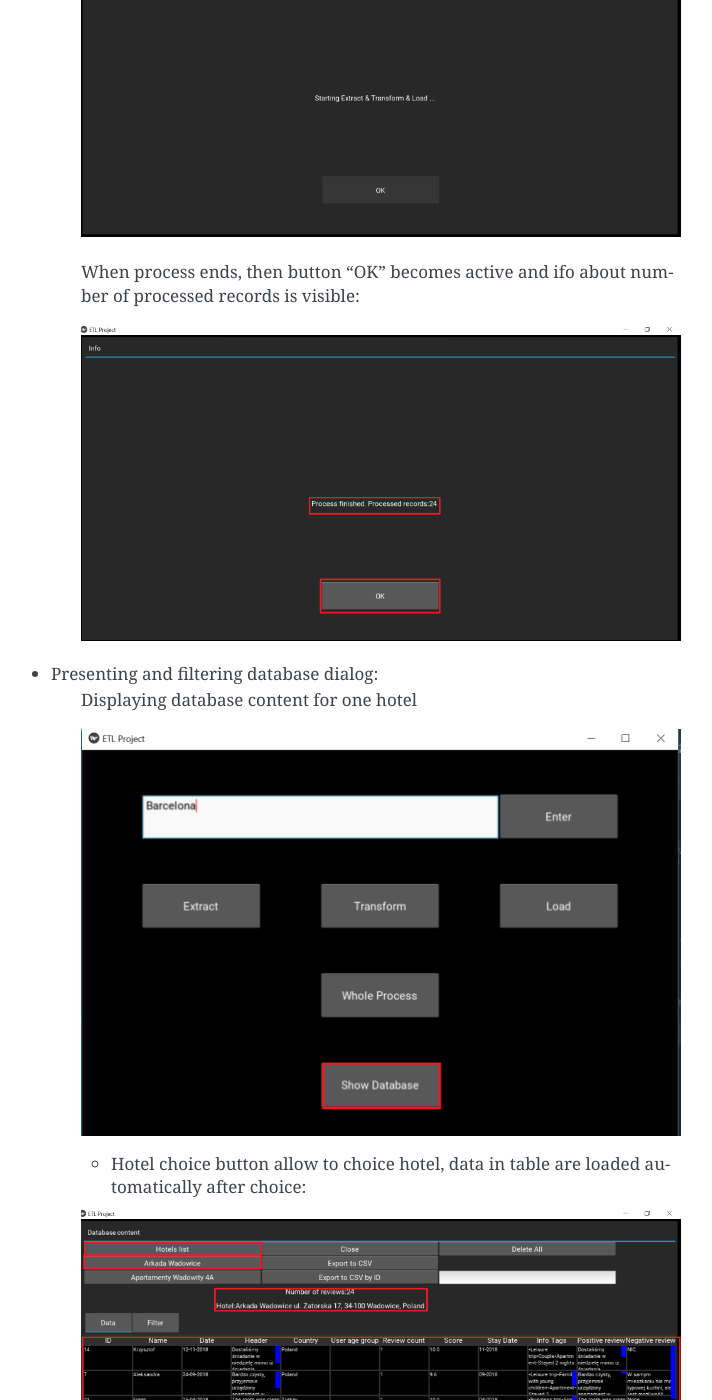
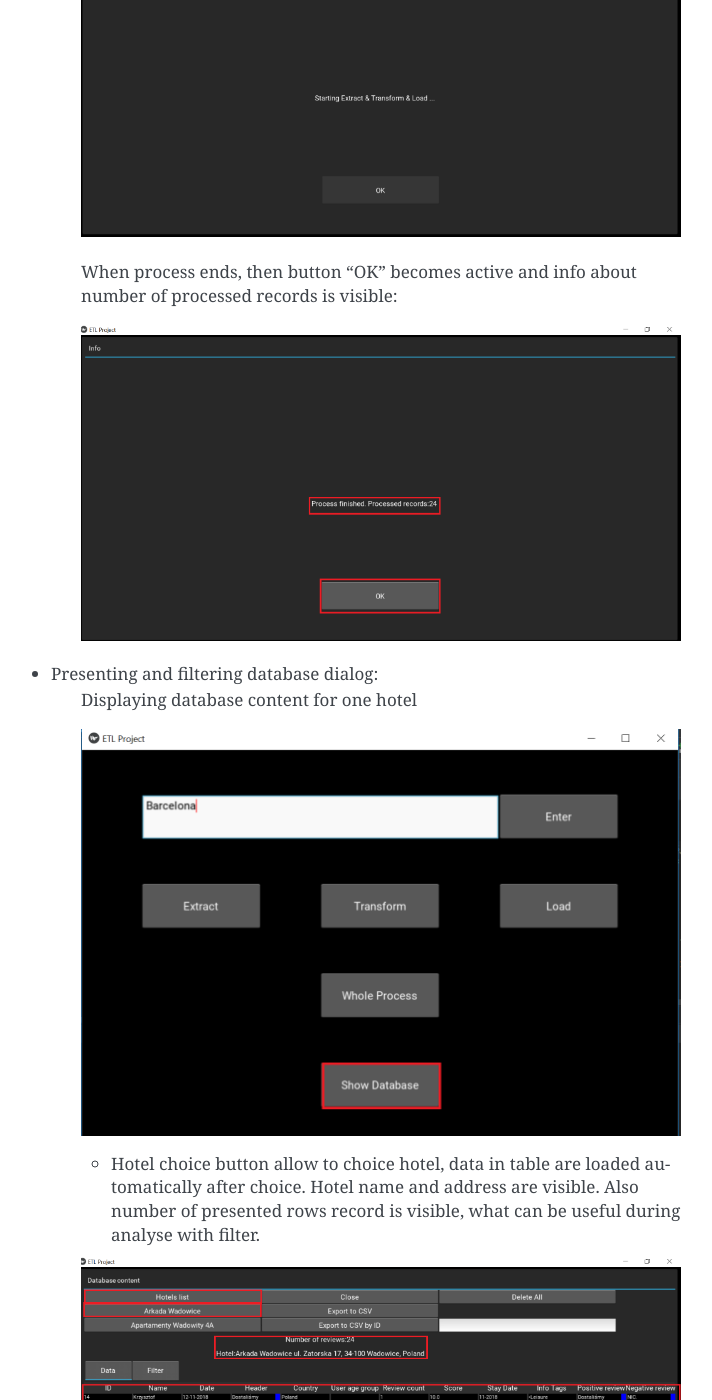
Before and after one commit to piotrpasterak/ETL, a Sphinx documentation site: the page built from doc/source/user_manual.rst, in a window 1280 px wide and 1400 px high, scrolled down 12599 px. Shown: the whole window, without its empty margins (399-1111 px from the left). Built offline with Sphinx 7.4.7, drawn with Linux system fonts in a browser that asks for light colours; some of the changed text lies outside the part shown.

Commit message:
Minor Doc update.

```diff
--- a/doc/source/conf.py
+++ b/doc/source/conf.py
@@ -22,7 +22,7 @@
 
 project = 'ETL Project'
 copyright = '2018, Piotr Pasterak'
-author = 'Piotr Pasterak'
+author = 'Piotr Pasterak, Jaroslaw Wojtys, Marcin Szponder'
 
 # The short X.Y version
 version = '1.0'
--- a/doc/source/user_manual.rst
+++ b/doc/source/user_manual.rst
@@ -8,10 +8,12 @@
 
 Installation
 ------------
-Application requires Python environment in version 3.6+. Firefox 63.0+ web browser is             also required, in case of malfunction (exceptions about lack of access to this binary), please add firefox.exe binary path to system PATH.
+Application requires Python environment in version 3.6+.
+Firefox 63.0+ web browser is also required, in case of malfunction (exceptions about lack of access to this binary),
+please add firefox.exe binary path to system PATH.
 Application require additional python packages listed in appendix.
 
-Python script dependecy_installer.py installs automatically all necessary packages.
+Python script dependecy_installer.py installs automatically all necessary packages and database on server.
 
 Installing mysql is required, and  "root" named user with password "root" must be present.
 
@@ -144,7 +146,7 @@
 
     .. image:: assets/modal_processing_extract.png
 
-    When process ends, then button "OK" becomes active and ifo about number of processed records is visible:
+    When process ends, then button "OK" becomes active and info about number of processed records is visible:
 
     .. image:: assets/modal_end.png
 
@@ -157,7 +159,7 @@
 
     .. image:: assets/modal_processing_transform.png
 
-    When process ends, then button "OK" becomes active and ifo about number of processed records is visible:
+    When process ends, then button "OK" becomes active and info about number of processed records is visible:
 
     .. image:: assets/modal_end.png
 
@@ -171,7 +173,7 @@
 
     .. image:: assets/modal_processing_load.png
 
-    When process ends, then button "OK" becomes active and ifo about number of processed records is visible:
+    When process ends, then button "OK" becomes active and info about number of processed records is visible:
 
     .. image:: assets/modal_end.png
 
@@ -184,7 +186,7 @@
 
     .. image:: assets/modal_processing_whole.png
 
-    When process ends, then button "OK" becomes active and ifo about number of processed records is visible:
+    When process ends, then button "OK" becomes active and info about number of processed records is visible:
 
     .. image:: assets/modal_end.png
 
@@ -193,7 +195,9 @@
 
     .. image:: assets/show_database.png
 
-    - Hotel choice button allow to choice hotel, data in table are loaded automatically after choice:
+    - Hotel choice button allow to choice hotel, data in table are loaded automatically after choice.
+      Hotel name and address are visible.
+      Also number of presented rows record is visible, what can be useful during analyse with filter.
 
     .. image:: assets/database_content_hotel_data.png
 
```
